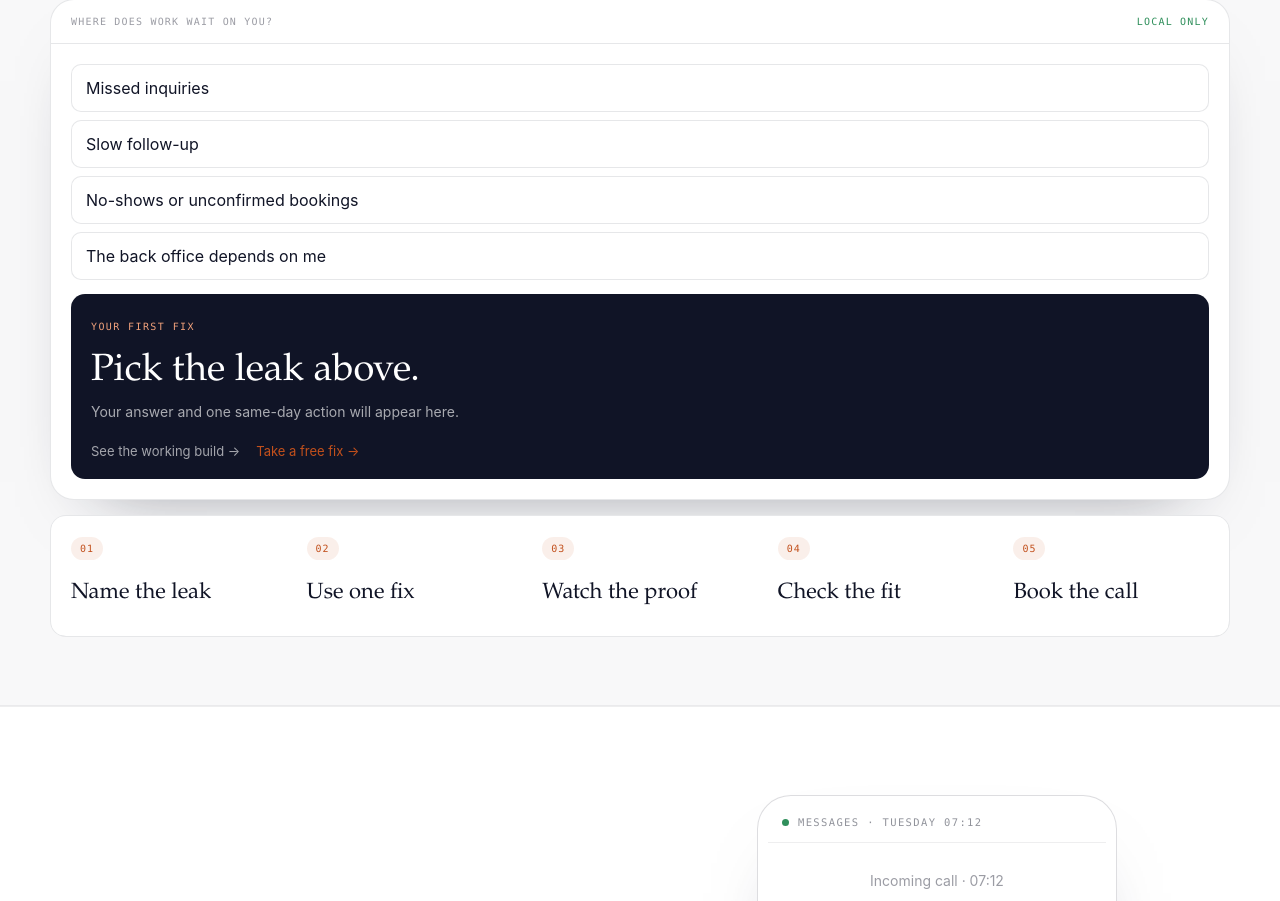
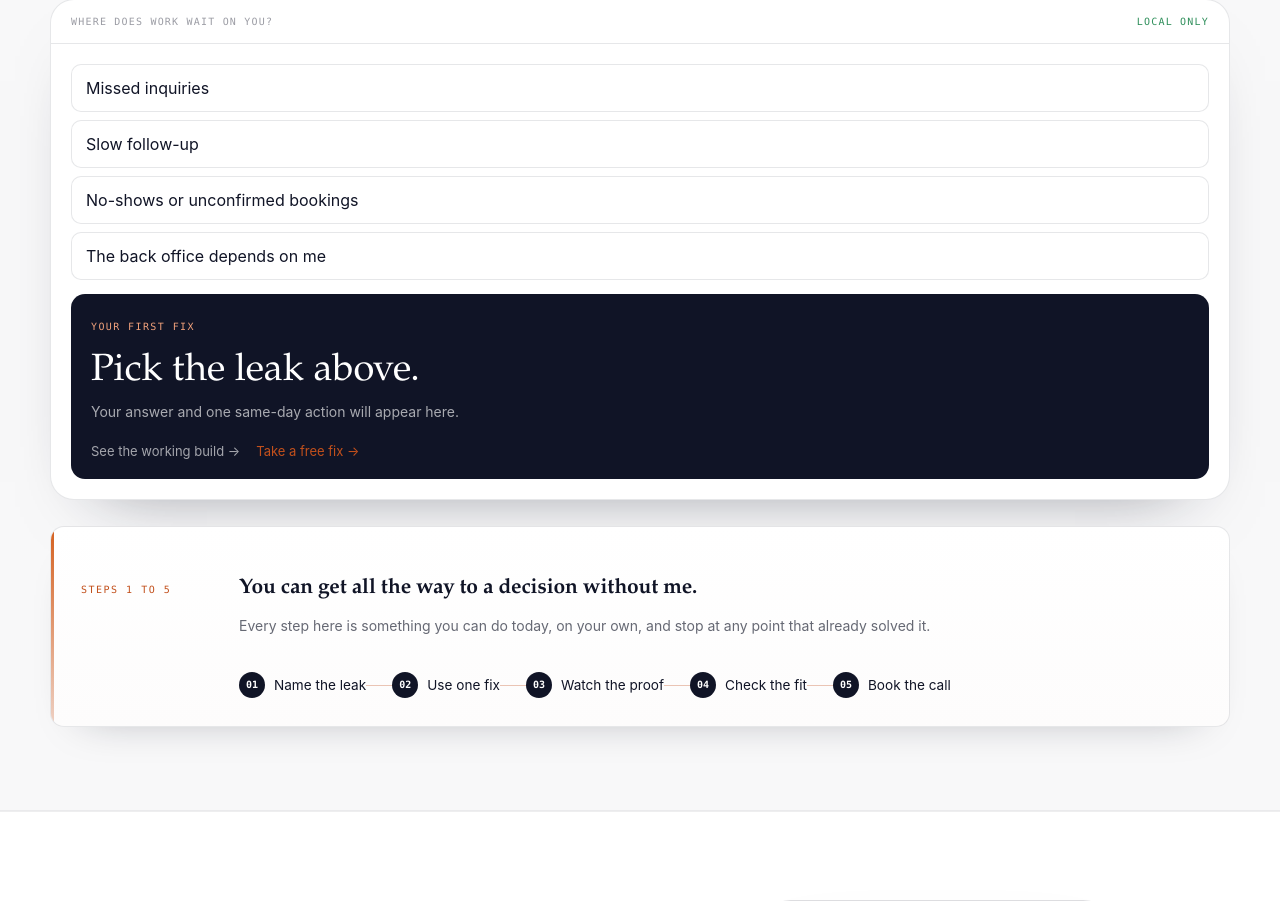
Before and after one commit to frimpomaasync/frimpomaasync-site, a PHP site: page / in a window 1280 px wide. Shown: the part 1095-1996 px from the top of the page. Run offline with PHP 8.4, Linux system fonts and the light colour scheme.

Commit message:
fix: keep the split column inside its own card, and put the homepage steps on the rail
journey.css has made the first column of every .split sticky since the day it
fixed a stranded-whitespace problem. That was right when a split was two bare
columns. Once modules.css gave .wrap.split a bordered card on 30 July, the
sticky column started sliding out of the bottom of its own frame, leaving a
hole above the eyebrow and a heading hanging below the border. It showed on the
/synkasa FAQ, the /synkasa response script, and the homepage close.

The frame is the thing that has to hold, so the sticky comes off inside a
framed split only. Plain splits elsewhere keep it.

Also: the homepage five-step strip was a flat white bar of pills. It now uses
the same connected rail as /operations-map, with a heading that says what the
five steps are for.

Measured at 1440px while scrolled to each section: every split column now
starts at the top of its card and every child ends inside it.

Co-Authored-By: Claude Opus 5 (1M context) <noreply@anthropic.com>

```diff
--- a/about.html
+++ b/about.html
@@ -8,7 +8,7 @@
   <link rel="canonical" href="https://frimpomaasync.com/about">
   <link rel="icon" type="image/svg+xml" href="/favicon.svg">
   <link rel="stylesheet" href="/assets/journey.css?v=24">
-  <link rel="stylesheet" href="/assets/modules.css?v=6">
+  <link rel="stylesheet" href="/assets/modules.css?v=7">
   <meta name="theme-color" content="#101426">
   <meta property="og:type" content="website">
   <meta property="og:site_name" content="frimpomaasync.com">
--- a/assets/modules.css
+++ b/assets/modules.css
@@ -466,7 +466,15 @@
       .section.dark > .wrap.split > * + *::before{
         background:linear-gradient(90deg,transparent,rgba(255,255,255,.20) 12%,rgba(255,255,255,.20) 88%,transparent)}
     }
+    /* journey.css makes the first column of a split sticky, which was right when
+       a split was two bare columns on the page. Inside this framed card it slides
+       out of the bottom of its own border and leaves a hole above the eyebrow.
+       Seen on the /synkasa FAQ, the response script, and the homepage close.
+       The frame is the thing that has to hold, so the sticky comes off here. */
     .section > .wrap.split > *{position:relative;padding:0 40px}
+    @media (min-width:901px){
+      .section > .wrap.split > :first-child{position:relative;top:auto}
+    }
     .section > .wrap.split > *:first-child{padding-left:0}
     .section > .wrap.split > *:last-child{padding-right:0}
     .section > .wrap.split > * + *::before{content:"";position:absolute;left:0;top:2px;bottom:2px;width:1px;
--- a/comparison.html
+++ b/comparison.html
@@ -8,7 +8,7 @@
   <link rel="canonical" href="https://frimpomaasync.com/comparison">
   <link rel="icon" type="image/svg+xml" href="/favicon.svg">
   <link rel="stylesheet" href="/assets/journey.css?v=24">
-  <link rel="stylesheet" href="/assets/modules.css?v=6">
+  <link rel="stylesheet" href="/assets/modules.css?v=7">
   <meta name="theme-color" content="#101426">
   <meta property="og:type" content="website">
   <meta property="og:site_name" content="frimpomaasync.com">
--- a/data.html
+++ b/data.html
@@ -8,7 +8,7 @@
   <link rel="canonical" href="https://frimpomaasync.com/data">
   <link rel="icon" type="image/svg+xml" href="/favicon.svg">
   <link rel="stylesheet" href="/assets/journey.css?v=24">
-  <link rel="stylesheet" href="/assets/modules.css?v=6">
+  <link rel="stylesheet" href="/assets/modules.css?v=7">
   <meta name="theme-color" content="#101426">
   <meta property="og:type" content="website">
   <meta property="og:site_name" content="frimpomaasync.com">
--- a/fit.html
+++ b/fit.html
@@ -8,7 +8,7 @@
   <link rel="canonical" href="https://frimpomaasync.com/fit">
   <link rel="icon" type="image/svg+xml" href="/favicon.svg">
   <link rel="stylesheet" href="/assets/journey.css?v=24">
-  <link rel="stylesheet" href="/assets/modules.css?v=6">
+  <link rel="stylesheet" href="/assets/modules.css?v=7">
   <meta name="theme-color" content="#FFFFFF">
   <meta property="og:type" content="website">
   <meta property="og:site_name" content="frimpomaasync.com">
--- a/free.html
+++ b/free.html
@@ -8,7 +8,7 @@
   <link rel="canonical" href="https://frimpomaasync.com/free">
   <link rel="icon" type="image/svg+xml" href="/favicon.svg">
   <link rel="stylesheet" href="/assets/journey.css?v=24">
-  <link rel="stylesheet" href="/assets/modules.css?v=6">
+  <link rel="stylesheet" href="/assets/modules.css?v=7">
   <meta name="theme-color" content="#FFFFFF">
   <meta property="og:type" content="website">
   <meta property="og:site_name" content="frimpomaasync.com">
--- a/index.html
+++ b/index.html
@@ -9,7 +9,7 @@
   <link rel="canonical" href="https://frimpomaasync.com/">
   <link rel="icon" type="image/svg+xml" href="/favicon.svg">
   <link rel="stylesheet" href="/assets/journey.css?v=24">
-  <link rel="stylesheet" href="/assets/modules.css?v=6">
+  <link rel="stylesheet" href="/assets/modules.css?v=7">
   <meta name="theme-color" content="#FFFFFF">
   <meta property="og:type" content="website">
   <meta property="og:site_name" content="frimpomaasync.com">
@@ -87,12 +87,23 @@
           </div>
         </div>
 
-        <div class="workflow" aria-label="Visitor to next action">
-          <div class="workflow-step"><span class="pill">01</span><strong>Name the leak</strong></div>
-          <div class="workflow-step"><span class="pill">02</span><strong>Use one fix</strong></div>
-          <div class="workflow-step"><span class="pill">03</span><strong>Watch the proof</strong></div>
-          <div class="workflow-step"><span class="pill">04</span><strong>Check the fit</strong></div>
-          <div class="workflow-step"><span class="pill">05</span><strong>Book the call</strong></div>
+        <div class="trks" data-reveal data-stagger data-stagger-step="60">
+          <div class="trk done">
+            <div class="trk-head">
+              <span class="rng">Steps 1 to 5</span>
+              <div>
+                <h3>You can get all the way to a decision without me.</h3>
+                <p>Every step here is something you can do today, on your own, and stop at any point that already solved it.</p>
+              </div>
+            </div>
+            <div class="trk-steps" aria-label="Visitor to next action">
+              <span class="trk-step"><span class="n">01</span><span class="lb">Name the leak</span></span>
+              <span class="trk-step"><span class="n">02</span><span class="lb">Use one fix</span></span>
+              <span class="trk-step"><span class="n">03</span><span class="lb">Watch the proof</span></span>
+              <span class="trk-step"><span class="n">04</span><span class="lb">Check the fit</span></span>
+              <span class="trk-step"><span class="n">05</span><span class="lb">Book the call</span></span>
+            </div>
+          </div>
         </div>
       </div>
     </section>
--- a/method.html
+++ b/method.html
@@ -39,7 +39,7 @@
       ]
     }
   </script>
-  <link rel="stylesheet" href="/assets/modules.css?v=6">
+  <link rel="stylesheet" href="/assets/modules.css?v=7">
 </head>
 <body data-sk-sections="Hero,At a glance,Twelve steps,Inside the build,What lands in your hands,Seven documents,The testing standard,What stays human,The guarantee,Close" data-sk-bar="Twelve steps, seven documents, one published standard." data-sk-biz="service business">
   <main>
--- a/operations-map.html
+++ b/operations-map.html
@@ -8,7 +8,7 @@
   <link rel="canonical" href="https://frimpomaasync.com/operations-map">
   <link rel="icon" type="image/svg+xml" href="/favicon.svg">
   <link rel="stylesheet" href="/assets/journey.css?v=24">
-  <link rel="stylesheet" href="/assets/modules.css?v=6">
+  <link rel="stylesheet" href="/assets/modules.css?v=7">
   <meta name="theme-color" content="#101426">
   <meta property="og:type" content="website">
   <meta property="og:site_name" content="frimpomaasync.com">
--- a/portfolio.html
+++ b/portfolio.html
@@ -8,7 +8,7 @@
   <link rel="canonical" href="https://frimpomaasync.com/portfolio">
   <link rel="icon" type="image/svg+xml" href="/favicon.svg">
   <link rel="stylesheet" href="/assets/journey.css?v=24">
-  <link rel="stylesheet" href="/assets/modules.css?v=6">
+  <link rel="stylesheet" href="/assets/modules.css?v=7">
   <meta name="theme-color" content="#FFFFFF">
   <meta property="og:type" content="website">
   <meta property="og:site_name" content="frimpomaasync.com">
--- a/results.html
+++ b/results.html
@@ -8,7 +8,7 @@
   <link rel="canonical" href="https://frimpomaasync.com/results">
   <link rel="icon" type="image/svg+xml" href="/favicon.svg">
   <link rel="stylesheet" href="/assets/journey.css?v=24">
-  <link rel="stylesheet" href="/assets/modules.css?v=6">
+  <link rel="stylesheet" href="/assets/modules.css?v=7">
   <meta name="theme-color" content="#101426">
   <meta property="og:type" content="website">
   <meta property="og:site_name" content="frimpomaasync.com">
--- a/siesie.html
+++ b/siesie.html
@@ -8,7 +8,7 @@
   <link rel="canonical" href="https://frimpomaasync.com/siesie">
   <link rel="icon" type="image/svg+xml" href="/favicon.svg">
   <link rel="stylesheet" href="/assets/journey.css?v=24">
-  <link rel="stylesheet" href="/assets/modules.css?v=6">
+  <link rel="stylesheet" href="/assets/modules.css?v=7">
   <meta name="theme-color" content="#101426">
   <meta property="og:type" content="website">
   <meta property="og:site_name" content="frimpomaasync.com">
--- a/synkasa.html
+++ b/synkasa.html
@@ -8,7 +8,7 @@
   <link rel="canonical" href="https://frimpomaasync.com/synkasa">
   <link rel="icon" type="image/svg+xml" href="/favicon.svg">
   <link rel="stylesheet" href="/assets/journey.css?v=24">
-  <link rel="stylesheet" href="/assets/modules.css?v=6">
+  <link rel="stylesheet" href="/assets/modules.css?v=7">
   <meta name="theme-color" content="#FFFFFF">
   <meta property="og:type" content="website">
   <meta property="og:site_name" content="frimpomaasync.com">
```
